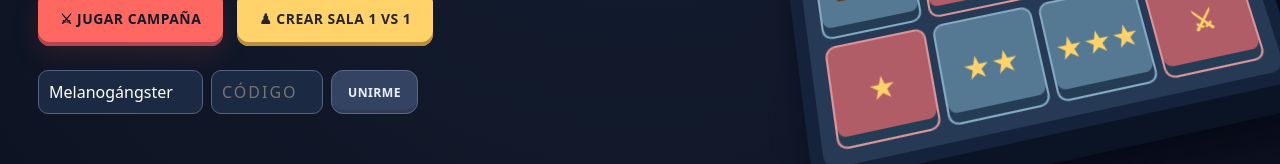
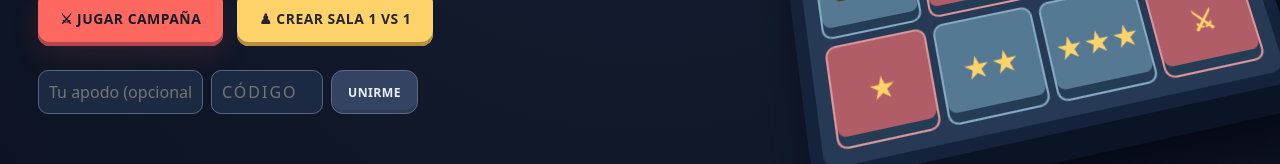
Before and after one commit to papimatcoding/tacticas-barbaras, a website: page public/index.html in a window 1280 px wide. Shown: the part 494-658 px from the top of the page. Drawn offline with Linux system fonts and the light colour scheme; files whose address does not match are found by name.

Commit message:
fix: remove unrelated Melanogángster preset nickname

```diff
--- a/public/index.html
+++ b/public/index.html
@@ -25,7 +25,7 @@
             <button id="create-room" class="button secondary big">♟ CREAR SALA 1 VS 1</button>
           </div>
           <div class="join-row">
-            <input id="player-name" maxlength="18" placeholder="Tu apodo" aria-label="Tu apodo" value="Melanogángster">
+            <input id="player-name" maxlength="18" placeholder="Tu apodo (opcional)" aria-label="Tu apodo">
             <input id="room-code" maxlength="6" placeholder="CÓDIGO" aria-label="Código de sala" autocomplete="off">
             <button id="join-room" class="button subtle">UNIRME</button>
           </div>
```
